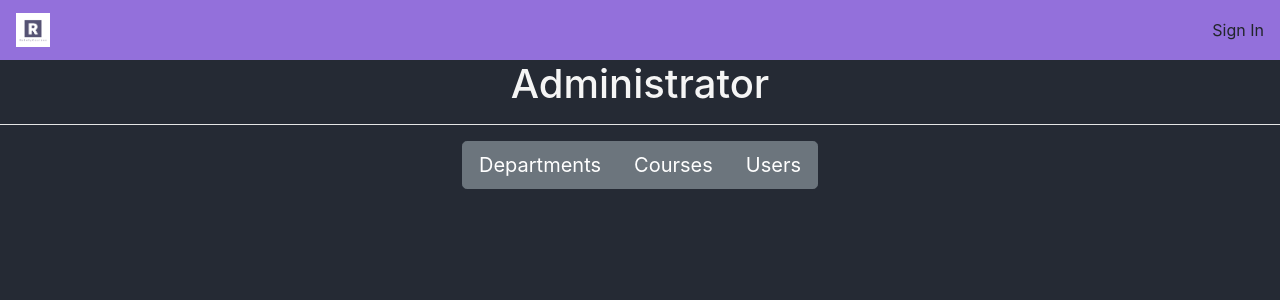
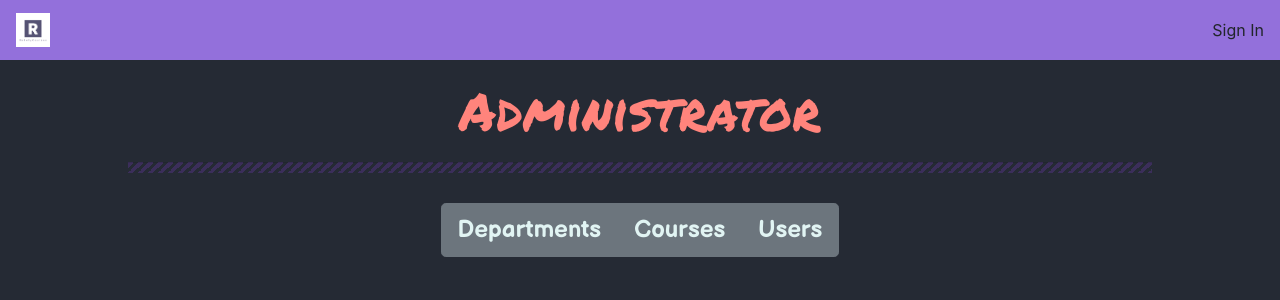
Before and after one commit to elliotcho/Rate-My-Courses, a React (Create React App) app in the folder client/: page /admin in a window 1280 px wide. Shown: the top 300 px of the page. Built offline with nearby package versions, Linux system fonts and the light colour scheme; a web font is replaced by a local one.

Commit message:
admin-update

```diff
--- a/client/src/components/admin/AdminHome.jsx
+++ b/client/src/components/admin/AdminHome.jsx
@@ -32,15 +32,15 @@ class AdminHome extends Component{
 
                 <div className='btn-group-wrap'>
                     <div className='btn-group' role="group" aria-label="Basic example">
-                        <button className={departmentBtnStyle} name='department' onClick={this.handleClick}>
+                        <button className={`${departmentBtnStyle} compartments`} name='department' onClick={this.handleClick}>
                             Departments
                         </button>
 
-                        <button className={courseBtnStyle} name='course' onClick={this.handleClick}>
+                        <button className={`${courseBtnStyle} compartments`} name='course' onClick={this.handleClick}>
                             Courses
                         </button>
 
-                        <button className={userBtnStyle} name='user' onClick={this.handleClick}>
+                        <button className={`${userBtnStyle} compartments`} name='user' onClick={this.handleClick}>
                             Users
                         </button>
                     </div>
--- a/client/src/components/admin/css/AdminHome.css
+++ b/client/src/components/admin/css/AdminHome.css
@@ -4,15 +4,39 @@
     height: 100%;
     width: 100%;
     overflow: auto;
-}
-
-.admin hr{
-    background-color: white;
+    padding:0 10%;
 }
 
 .admin h1{
+    margin: 1.2rem;
     text-align: center;
-    color: whitesmoke;
+    font-family: 'Permanent Marker', cursive;
+    font-size: 3.3rem;
+    color: #ff847c;
+}
+
+.admin hr {
+    height: 10px;
+    color: #3b2e5a;
+    background-image: linear-gradient(-45deg,
+      transparent,
+      transparent 25%,
+      currentColor 25%,
+      currentColor 50%,
+      transparent 50%,
+      transparent 75%,
+      currentColor 75%);
+    background-size: 10px 10px;
+    width: 100%;
+    margin-bottom: 30px;
+}
+
+/* Different Compartments */
+
+.admin .compartments {
+    font-size: 24px;
+    font-family: 'Balsamiq Sans', cursive;
+    color: #e1f4f3;
 }
 
 .admin .btn-group-wrap {
@@ -31,7 +55,7 @@
     text-align: center;
     padding: 15px;
     font-family: 'Tahoma';
-    background: white;
+    background: #f4f9f4;
 }
 
 .admin button:focus{
--- a/client/src/components/admin/css/CourseTable.css
+++ b/client/src/components/admin/css/CourseTable.css
@@ -1,18 +1,25 @@
 .course-table{
-    max-width: 1000px;
-    margin: 50px auto;
-    font-family: 'Segoe UI';
+    max-width: 900px;
+    margin: 30px auto 100px;
 }
 
 .course-table table{
     box-shadow: 0 0 5px black;
 }
 
-.course-table h1{
-    text-align: center;
+.course-table thead th{
+    padding: 16px;
+    background: #74b49b;
+    font-family: 'Arvo', serif;
+    font-size: 16px;
+    text-align: left;
 }
 
-.course-table thead th{
-    padding: 15px;
-    background: lightgreen;
+.course-table tbody tr td {
+    font-family: 'Balsamiq Sans', cursive;
+    text-align: left;
 }
+
+.course-table #number {
+    width: 74%;
+}
--- a/client/src/components/admin/css/DepartmentTable.css
+++ b/client/src/components/admin/css/DepartmentTable.css
@@ -1,18 +1,26 @@
 .department-table{
-    max-width: 800px;
-    margin: 50px auto;
-    font-family: 'Segoe UI';
+    max-width: 900px;
+    margin: 30px auto 100px;
 }
 
 .department-table table{
     box-shadow: 0 0 5px black;
 }
 
-.department-table h1{
-    text-align: center;
+
+.department-table thead th{
+    padding: 16px;
+    background: #3186b2;
+    font-family: 'Arvo', serif;
+    font-size: 16px;
+    text-align: left;
 }
 
-.department-table thead th{
-    padding: 15px;
-    background: lightblue;
+.department-table tbody tr td {
+    font-family: 'Balsamiq Sans', cursive;
+    text-align: left;
 }
+
+.department-table #code {
+    width: 40%;
+}
--- a/client/src/components/admin/css/UserTable.css
+++ b/client/src/components/admin/css/UserTable.css
@@ -1,14 +1,18 @@
 .user-table{
-    max-width: 600px;
-    margin: 50px auto;
-    font-family: 'Segoe UI';
+    max-width: 700px;
+    margin: 30px auto 100px;
 }
 
-.user-table h1{
-    text-align: center;
+
+.user-table thead th{
+    padding: 16px;
+    background: #ecab69;
+    font-family: 'Arvo', serif;
+    font-size: 16px;
+    text-align: left;
 }
 
-.user-table thead th{
-    padding: 15px;
-    background: red;
+.user-table tbody tr td {
+    font-family: 'Balsamiq Sans', cursive;
+    text-align: left;
 }
--- a/client/src/components/settings/css/Settings.css
+++ b/client/src/components/settings/css/Settings.css
@@ -22,7 +22,7 @@
     width: 47%;
     display: inline-block;
     border-radius: 10px 30px;
-    border: 4px solid #9ba4b4;
+    border: 6px solid #9ba4b4;
     margin: 40px 6% 10px 0;
     padding: 3%;
 }
@@ -32,7 +32,7 @@
     width: 47%;
     display: inline-block;
     border-radius: 30px 10px;
-    border: 4px solid #686d76;
+    border: 6px solid #686d76;
     padding: 3%;
 }
 
@@ -63,4 +63,5 @@
     width: 90%;
     margin-top: 20px;
     font-family: 'Balsamiq Sans', cursive;
+    border: 3px solid;
 }
```
